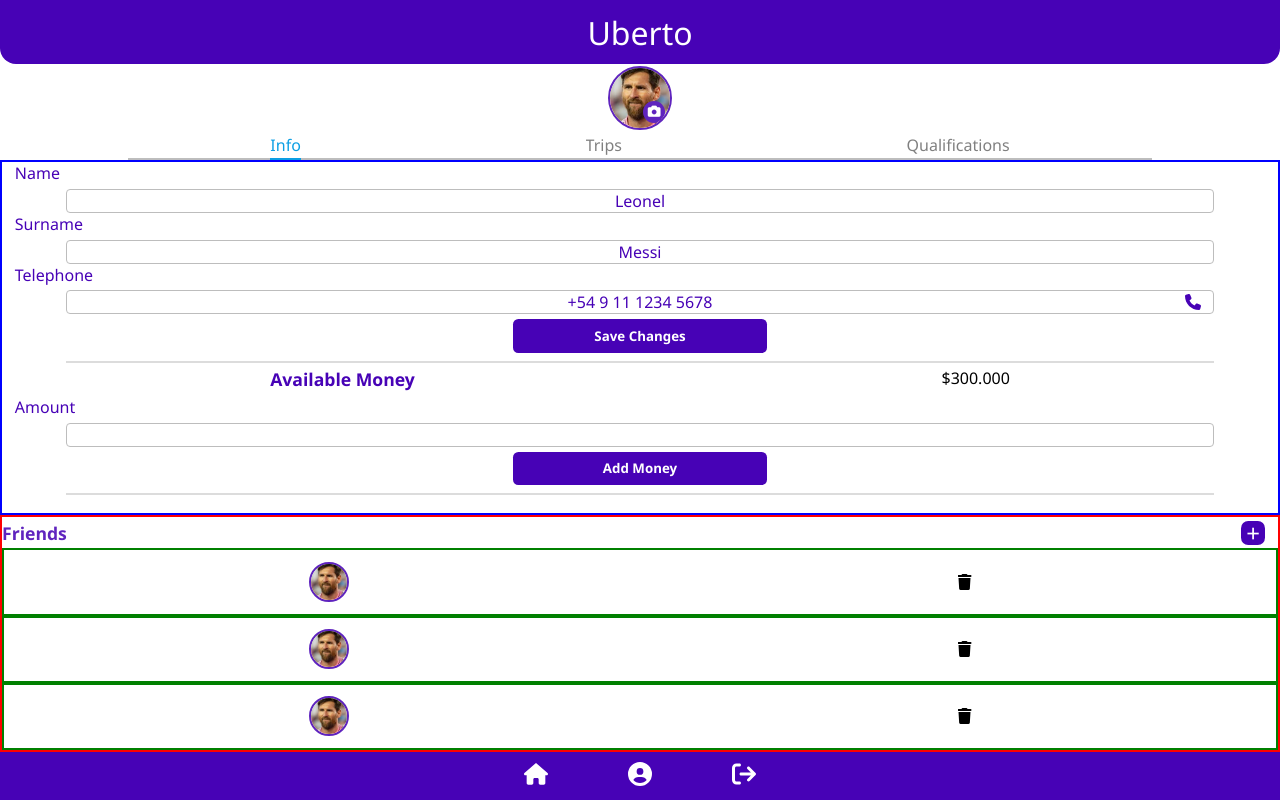
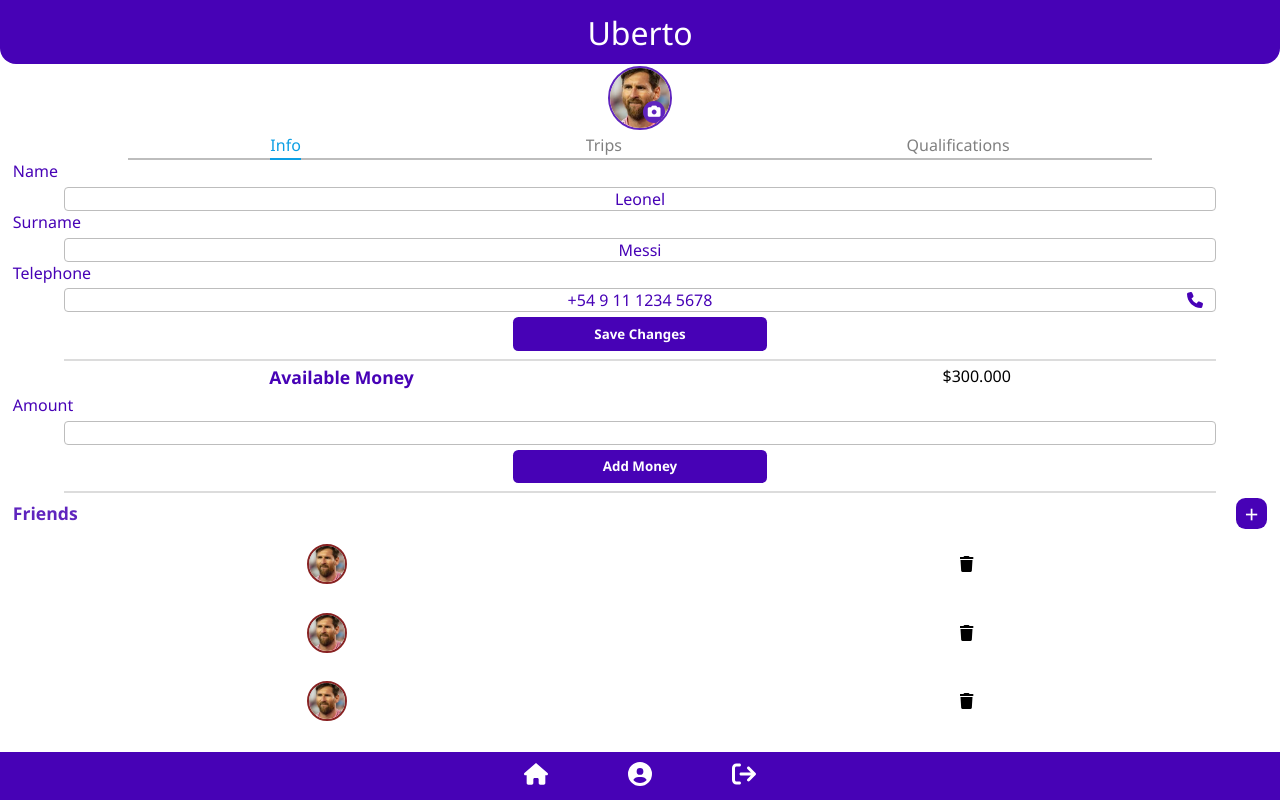
Before and after one commit to Adrianibarra97/uberto-app-frontend, a React (Vite) app: page /profile-passenger/info in a window 1280 px wide. Built offline with nearby package versions, Linux system fonts and the light colour scheme.

Commit message:
scroll profileinfopage

```diff
--- a/src/components/form-user-info/FormUserInfo.css
+++ b/src/components/form-user-info/FormUserInfo.css
@@ -3,14 +3,15 @@
   flex-direction: column;
   width: 100%;
   height: 74vh;
+  overflow: hidden;
 }
 
 .form-info-container {
   display: flex;
   flex-direction: column;
+  flex-shrink: 0;
   width: 100%;
-  height: 60%;
-  border: 2px solid blue;
+  height: 57%;
 }
 
 .form--info-item {
@@ -103,59 +104,3 @@
   color: #4702b6;
   font-weight: bolder;
 }
-
-.friends-container{
-  display: flex;
-  flex-direction: column;
-  width: 100%;
-  height: 40%;
-  overflow-y: scroll;
-  border: 2px solid red;
-}
-
-.friends-header {
-  display: flex;
-  height: 2em;
-  justify-content: space-between;
-  align-items: center;
-  padding-right: 0.8em;
-}
-
-.friends-title {
-  font-size: 1.1em;
-  color: #5f24be;
-  font-weight: bold;
-}
-
-.add-button {
-  display: flex;
-  align-items: center;
-  justify-content: center;
-  height: 1em;
-  width: 1em;
-  border-radius: 30%;
-  border: none;
-  background-color: #4702b6;
-  color: #ffffff;
-  font-size: 1.5em;
-}
-
-.friend-item-container {
-  display: flex;
-  height: 4.3em;
-  width: 100%;
-  align-items: center;
-  justify-content: space-around;
-  border: 2px solid green;
-}
-
-.friend-figure-container {
-  display: flex;
-  height: 2.5em;
-  aspect-ratio: 1 / 1;
-  justify-content: center;
-  align-items: center;
-  border-radius: 50%;
-  overflow: hidden;
-  border: 2px solid #5f24be;
-}
--- a/src/pages/profile/profileInfo/ProfileInfoPage.css
+++ b/src/pages/profile/profileInfo/ProfileInfoPage.css
@@ -0,0 +1,62 @@
+.friends-container{
+  display: flex;
+  flex-direction: column;
+  width: 100%;
+  flex: 1;
+  overflow-y: auto;
+
+}
+
+.friends-header {
+  display: flex;
+  height: 2em;
+  justify-content: space-between;
+  align-items: center;
+  flex-shrink: 0;
+  padding: 0em 0.8em;
+}
+
+.friends-title {
+  font-size: 1.1em;
+  color: #5f24be;
+  font-weight: bold;
+}
+
+.add-button {
+  display: flex;
+  align-items: center;
+  justify-content: center;
+  height: 1.3em;
+  width: 1.3em;
+  border-radius: 30%;
+  border: none;
+  background-color: #4702b6;
+  color: #ffffff;
+  font-size: 1.5em;
+  transition: transform 0.1s ease, box-shadow 0.1s ease;
+}
+
+.add-button:active {
+  transform: scale(0.9);
+  box-shadow: 0 0 0 rgba(0,0,0,0);
+}
+
+.friend-item-container {
+  display: flex;
+  min-height: 4.3em;
+  width: 100%;
+  align-items: center;
+  justify-content: space-around;
+  flex-shrink: 0;
+}
+
+.friend-figure-container {
+  display: flex;
+  height: 2.5em;
+  aspect-ratio: 1 / 1;
+  justify-content: center;
+  align-items: center;
+  border-radius: 50%;
+  overflow: hidden;
+  border: 2px solid #882323;
+}
```
